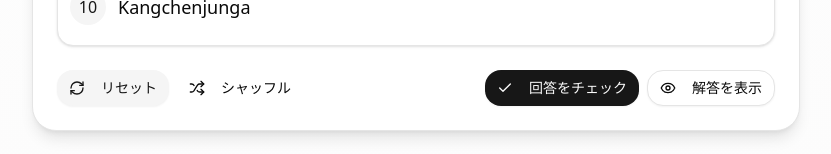
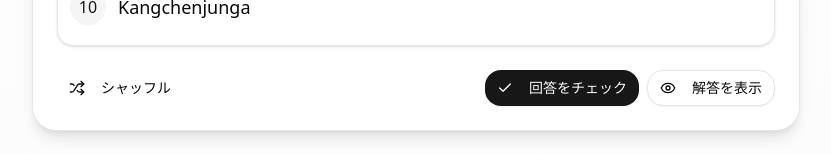
Before and after one commit to yuichi176/ranking-quiz-app-demo, a Next.js app: page / in a window 1280 px wide. Shown: the part 925-1079 px from the top of the page, without its empty margins (224-1055 px from the left). Built offline with nearby package versions, Linux system fonts and the light colour scheme.

Commit message:
feat: remove reset shuffle functionality from RankingQuiz component

```diff
--- a/src/app/ranking-quiz.tsx
+++ b/src/app/ranking-quiz.tsx
@@ -28,7 +28,7 @@ import {
 import { Badge } from '@/components/ui/badge';
 import { cn } from '@/lib/utils';
 import { AnimatePresence, motion } from 'framer-motion';
-import { Check, X, RefreshCw, Eye, Shuffle } from 'lucide-react';
+import { Check, X, Eye, Shuffle } from 'lucide-react';
 // ---- Types ----
 export type QuizOption = {
   id: string; // unique stable ID
@@ -178,11 +178,6 @@ export default function RankingQuizApp(props: Partial<RankingQuizProps>) {
       return arrayMove(prev, oldIndex, newIndex);
     });
   }
-  function resetShuffle() {
-    setOrder(shuffle(initialOptions.map((o) => o.id)));
-    setChecked(false);
-    setRevealed(false);
-  }
   function revealAnswer() {
     setOrder([...correctOrder]);
     setRevealed(true);
@@ -245,13 +240,6 @@ export default function RankingQuizApp(props: Partial<RankingQuizProps>) {
           <CardFooter className="flex flex-col sm:flex-row gap-3 justify-between">
             <div className="flex gap-2">
               <Button
-                onClick={resetShuffle}
-                variant="secondary"
-                className="rounded-2xl"
-              >
-                <RefreshCw className="w-4 h-4 mr-2" /> リセット
-              </Button>
-              <Button
                 onClick={() => setOrder(shuffle([...order]))}
                 variant="ghost"
                 className="rounded-2xl"
```
